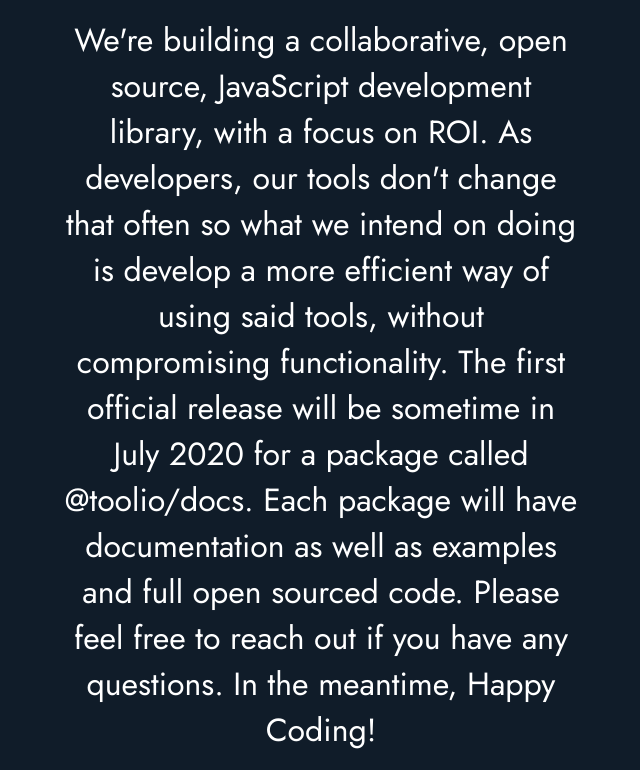
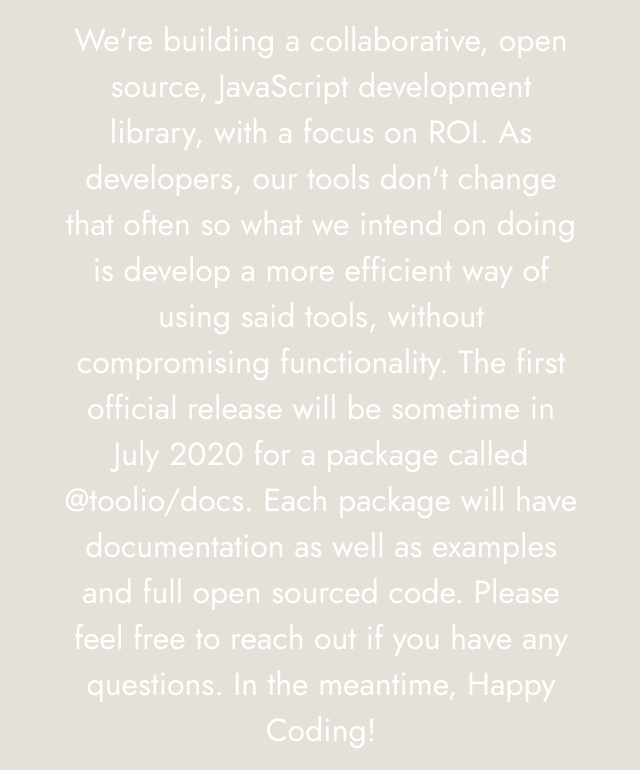
Before and after one commit to tooliojs/tooliojs.com, a plain HTML site: page index.html in a window 1280 px wide. Shown: the part 175-945 px from the top of the page, without its empty margins (319-959 px from the left). Drawn offline with Linux system fonts and the light colour scheme; a web font is replaced by a local one.

Commit message:
Update UI styles

```diff
--- a/css/style.css
+++ b/css/style.css
@@ -1,6 +1,6 @@
 body {
     color: white;
-    background: #101C29;
+    background: #e5e0d8;
 }
 
 main {
@@ -48,3 +48,7 @@
 }
 
 .mg-top { margin-top: 20px; }
+
+i:hover {
+  color: #ff66c4;
+}
```
